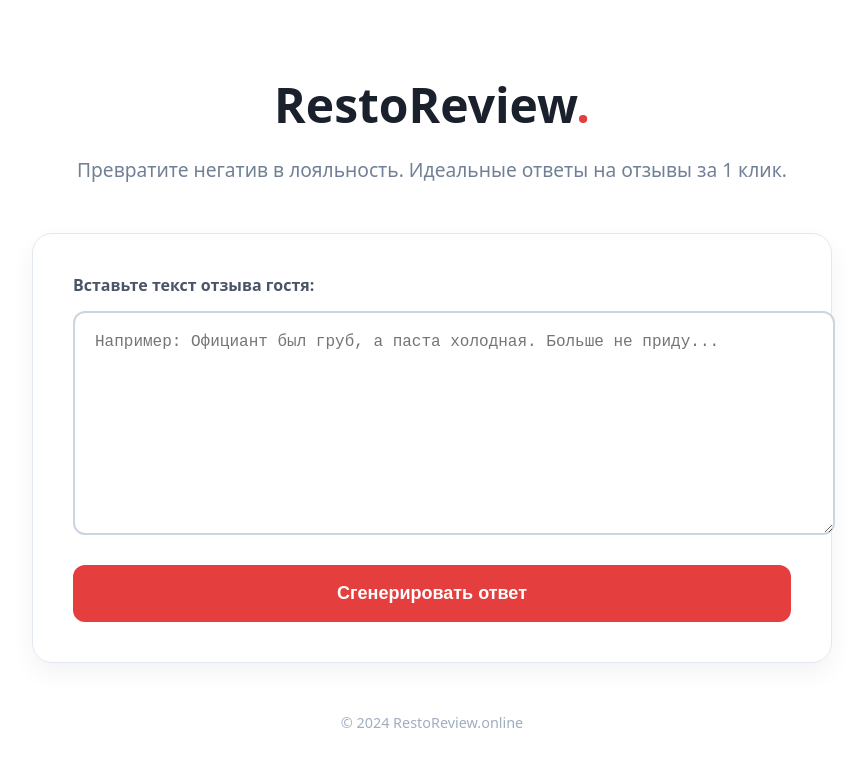
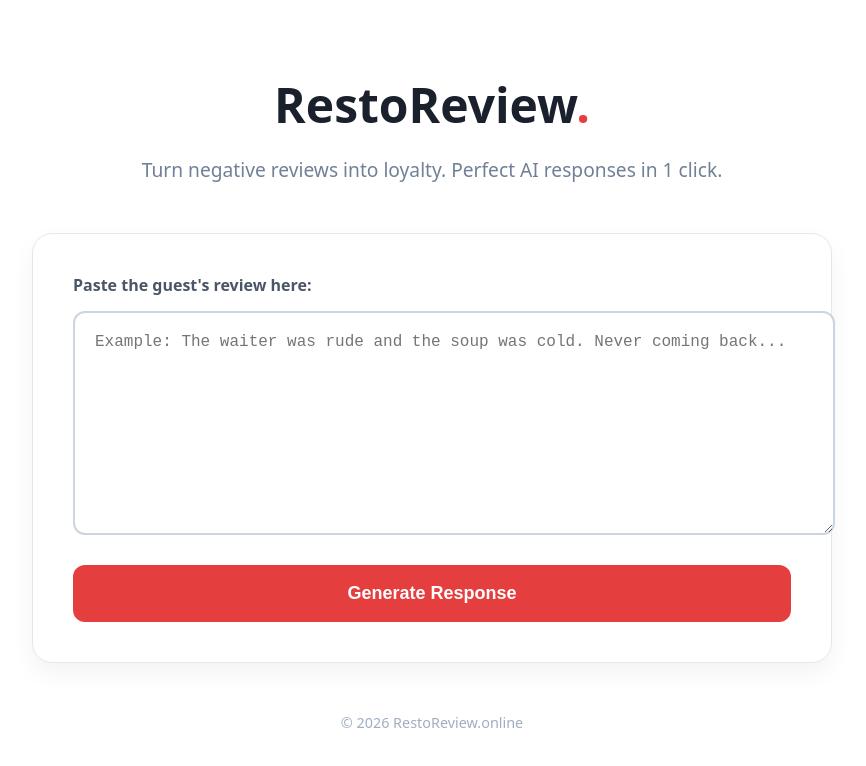
Before and after one commit to RestoReview/restoreview-app, a Next.js app: page / in a window 1280 px wide. Shown: the top 766 px of the page, without its empty margins (208-1074 px from the left). Built offline with nearby package versions, Linux system fonts and the light colour scheme.

Commit message:
Update page.tsx

```diff
--- a/app/page.tsx
+++ b/app/page.tsx
@@ -18,7 +18,7 @@
       const data = await res.json();
       setResponse(data.reply);
     } catch (err) {
-      alert('Ошибка. Попробуйте позже.');
+      alert('Error generating response. Please try again.');
     } finally {
       setLoading(false);
     }
@@ -29,18 +29,18 @@
       <header style={{ textAlign: 'center', marginBottom: '50px' }}>
         <h1 style={{ fontSize: '3rem', marginBottom: '10px', color: '#1a202c' }}>RestoReview<span style={{color:'#e53e3e'}}>.</span></h1>
         <p style={{ fontSize: '1.2rem', color: '#718096' }}>
-          Превратите негатив в лояльность. Идеальные ответы на отзывы за 1 клик.
+          Turn negative reviews into loyalty. Perfect AI responses in 1 click.
         </p>
       </header>
 
       <main style={{ background: '#fff', padding: '40px', borderRadius: '20px', boxShadow: '0 10px 25px rgba(0,0,0,0.05)', border: '1px solid #e2e8f0' }}>
         <label style={{ display: 'block', marginBottom: '15px', fontWeight: '600', color: '#4a5568' }}>
-          Вставьте текст отзыва гостя:
+          Paste the guest's review here:
         </label>
         <textarea
           value={review}
           onChange={(e) => setReview(e.target.value)}
-          placeholder="Например: Официант был груб, а паста холодная. Больше не приду..."
+          placeholder="Example: The waiter was rude and the soup was cold. Never coming back..."
           style={{ width: '100%', minHeight: '180px', padding: '20px', borderRadius: '12px', border: '2px solid #cbd5e0', marginBottom: '25px', fontSize: '16px', outline: 'none', transition: 'border-color 0.2s' }}
         />
 
@@ -52,25 +52,25 @@
             background: loading ? '#cbd5e0' : '#e53e3e', color: 'white', fontSize: '18px', fontWeight: 'bold', cursor: loading ? 'not-allowed' : 'pointer', transition: 'background 0.2s'
           }}
         >
-          {loading ? 'ИИ пишет ответ...' : 'Сгенерировать ответ'}
+          {loading ? 'Writing...' : 'Generate Response'}
         </button>
 
         {response && (
           <div style={{ marginTop: '40px', background: '#f0fff4', padding: '30px', borderRadius: '12px', border: '1px solid #9ae6b4' }}>
-            <h3 style={{ color: '#276749', marginTop: 0, fontSize: '1.2rem' }}>Готовый ответ:</h3>
+            <h3 style={{ color: '#276749', marginTop: 0, fontSize: '1.2rem' }}>Suggested Response:</h3>
             <p style={{ whiteSpace: 'pre-wrap', lineHeight: '1.7', color: '#22543d' }}>{response}</p>
             <button
               onClick={() => navigator.clipboard.writeText(response)}
               style={{ marginTop: '15px', background: 'none', border: 'none', color: '#276749', textDecoration: 'underline', cursor: 'pointer', padding: 0 }}
             >
-              Копировать текст
+              Copy Text
             </button>
           </div>
         )}
       </main>
 
       <footer style={{ textAlign: 'center', marginTop: '50px', color: '#a0aec0', fontSize: '0.9rem' }}>
-        © 2024 RestoReview.online
+        © 2026 RestoReview.online
       </footer>
     </div>
   );
```
